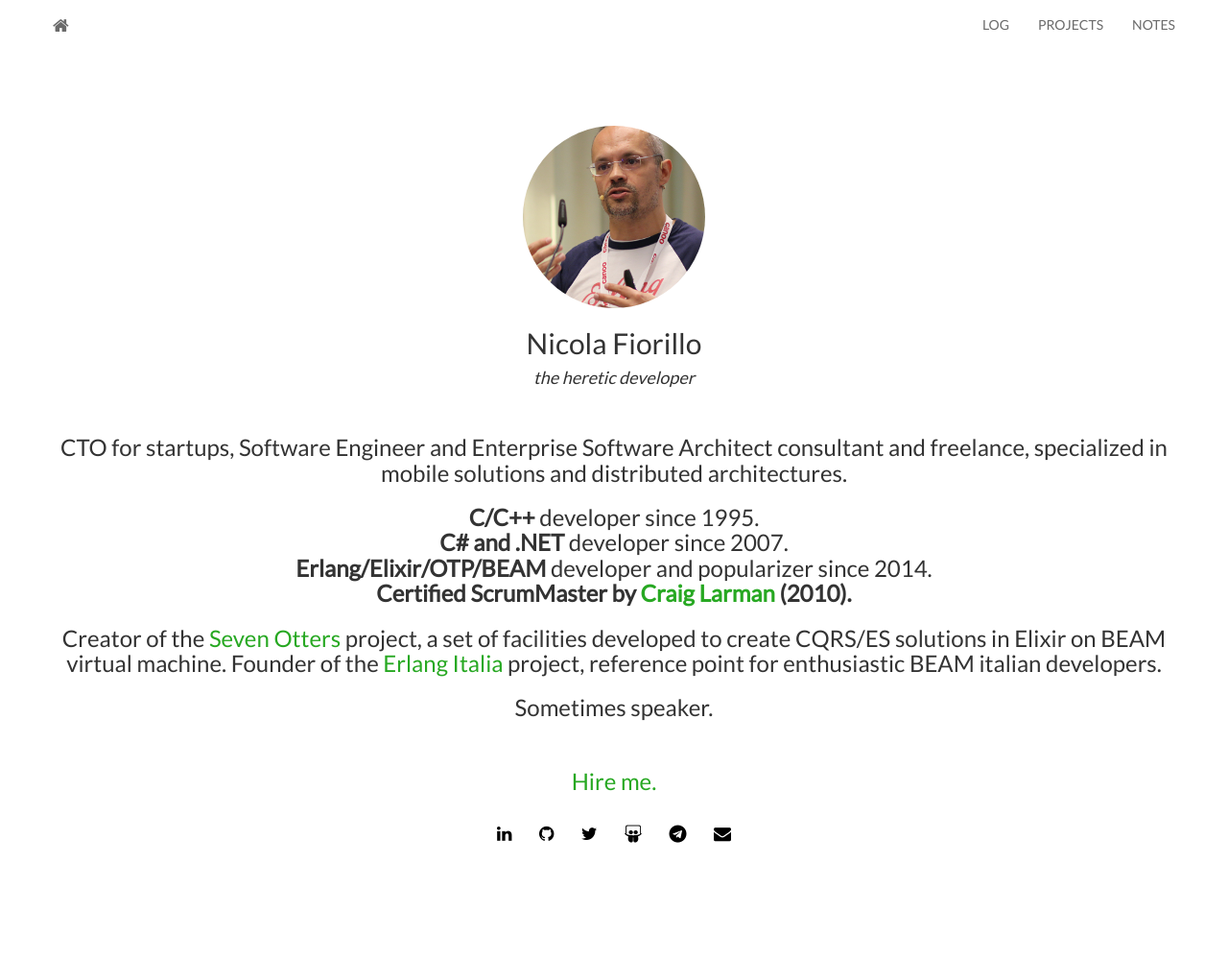
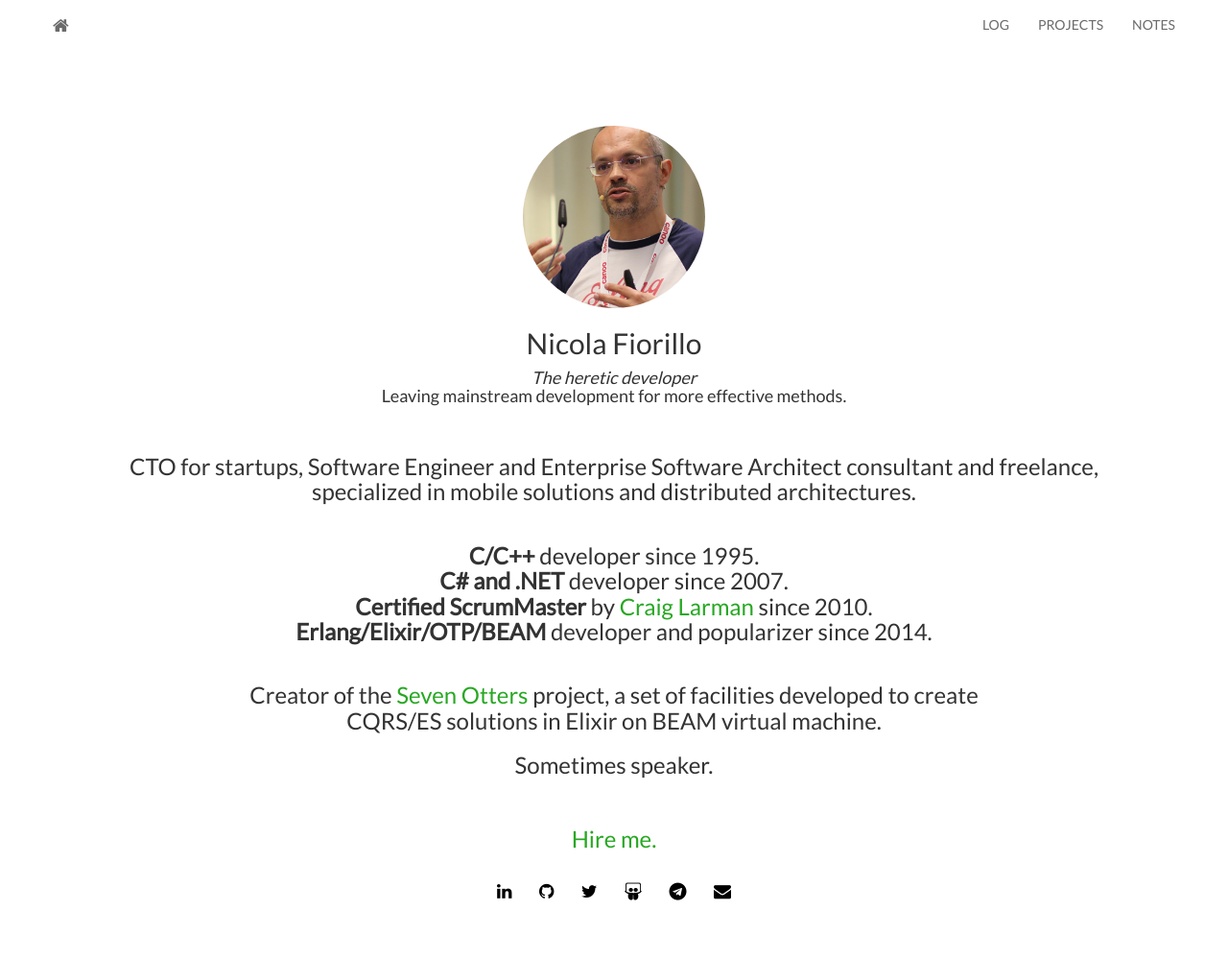
Before and after one commit to nicolafiorillo/nicolafiorillo.github.io, a Jekyll site: the page built from index.html, in a window 1280 px wide. Shown: the whole page at 96% size. Built offline with Jekyll 4.4.1, drawn with Linux system fonts in a browser that asks for light colours; nearby versions of some CDN libraries; the list of posts is cut into pages by our own code; before the commit the page ends 939 px from its top, so only the background shows below that.

Commit message:
Home page.

```diff
--- a/index.html
+++ b/index.html
@@ -9,16 +9,16 @@ layout: home
 	  </div>
 
  		<h2>{{ site.author }}</h2>
- 		<h4><i>the heretic developer</i></h4>
+ 		<h4><i>The heretic developer</i></br>Leaving mainstream development for more effective methods.</i></h4>
 		<br/>
- 		<h3>CTO for startups, Software Engineer and Enterprise Software Architect consultant and freelance, specialized in mobile solutions and distributed architectures.</h3>
-		<h3>
+ 		<h3>CTO for startups, Software Engineer and Enterprise Software Architect consultant and freelance,</br>specialized in mobile solutions and distributed architectures.</h3>
+		<h3 class="little-cv">
 			<b>C/C++</b> developer since 1995.<br/>
 			<b>C# and .NET</b> developer since 2007.<br/>
-			<b>Erlang/Elixir/OTP/BEAM</b> developer and popularizer since 2014.<br/>
-			<b>Certified ScrumMaster by <a href="https://www.craiglarman.com">Craig Larman</a> (2010).</b>
+			<b>Certified ScrumMaster</b> by <a href="https://www.craiglarman.com">Craig Larman</a> since 2010.</br>
+			<b>Erlang/Elixir/OTP/BEAM</b> developer and popularizer since 2014.
 		</h3>
-		<h3>Creator of the <a href="https://www.sevenotters.org/">Seven Otters</a> project, a set of facilities developed to create CQRS/ES solutions in Elixir on BEAM virtual machine. Founder of the <a href="https://erlangitalia.com/">Erlang Italia</a> project, reference point for enthusiastic BEAM italian developers.</h3>
+		<h3>Creator of the <a href="https://www.sevenotters.org/">Seven Otters</a> project, a set of facilities developed to create</br>CQRS/ES solutions in Elixir on BEAM virtual machine. <!--Founder of the <a href="https://erlangitalia.com/">Erlang Italia</a> project, reference point for enthusiastic BEAM italian developers. --></h3>
   		<h3>Sometimes speaker.</h3>
 		<br/>
 
--- a/static/css/main.css
+++ b/static/css/main.css
@@ -182,3 +182,10 @@ div.footer{
   padding-bottom: 15px;
 
 }*/
+
+/* Custom
+-------------------------------------------------- */
+.little-cv {
+  margin-top: 40px;
+  margin-bottom: 40px;
+}
```
